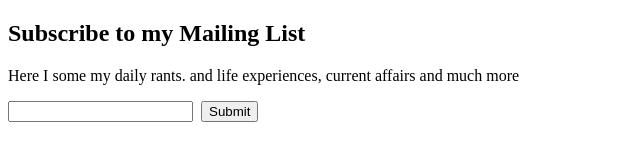
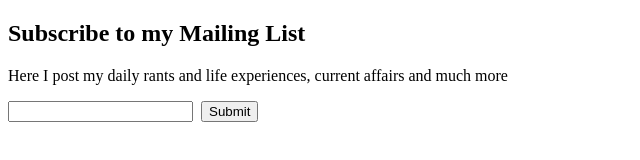
Before and after one commit to ksl-fourwalls/fourwalls.shop, a plain HTML site: page subscribe.html in a window 1280 px wide. Shown: the full height of the page, 0-640 px from the left. Drawn offline with Linux system fonts and the light colour scheme.

Commit message:
new post place

```diff
--- a/subscribe.html
+++ b/subscribe.html
@@ -7,7 +7,7 @@
 <body>
 <form action="https://script.google.com/macros/s/AKfycbw45kqFX_OZtJ7jEHTO1mKJ-yPyMQncrpXAZPmXQ_JJ2ki3nX8O8TdifC2oYQS7YAS-5A/exec" method="post">
 	<h2>Subscribe to my Mailing List</h2>
-	<p>Here I some my daily rants. and life experiences, current affairs and much more</p>
+	<p>Here I post my daily rants and life experiences, current affairs and much more</p>
 	<input type="text" name="subscriber">&nbsp;
 	<input type="submit" value="Submit">
 </form>
```
